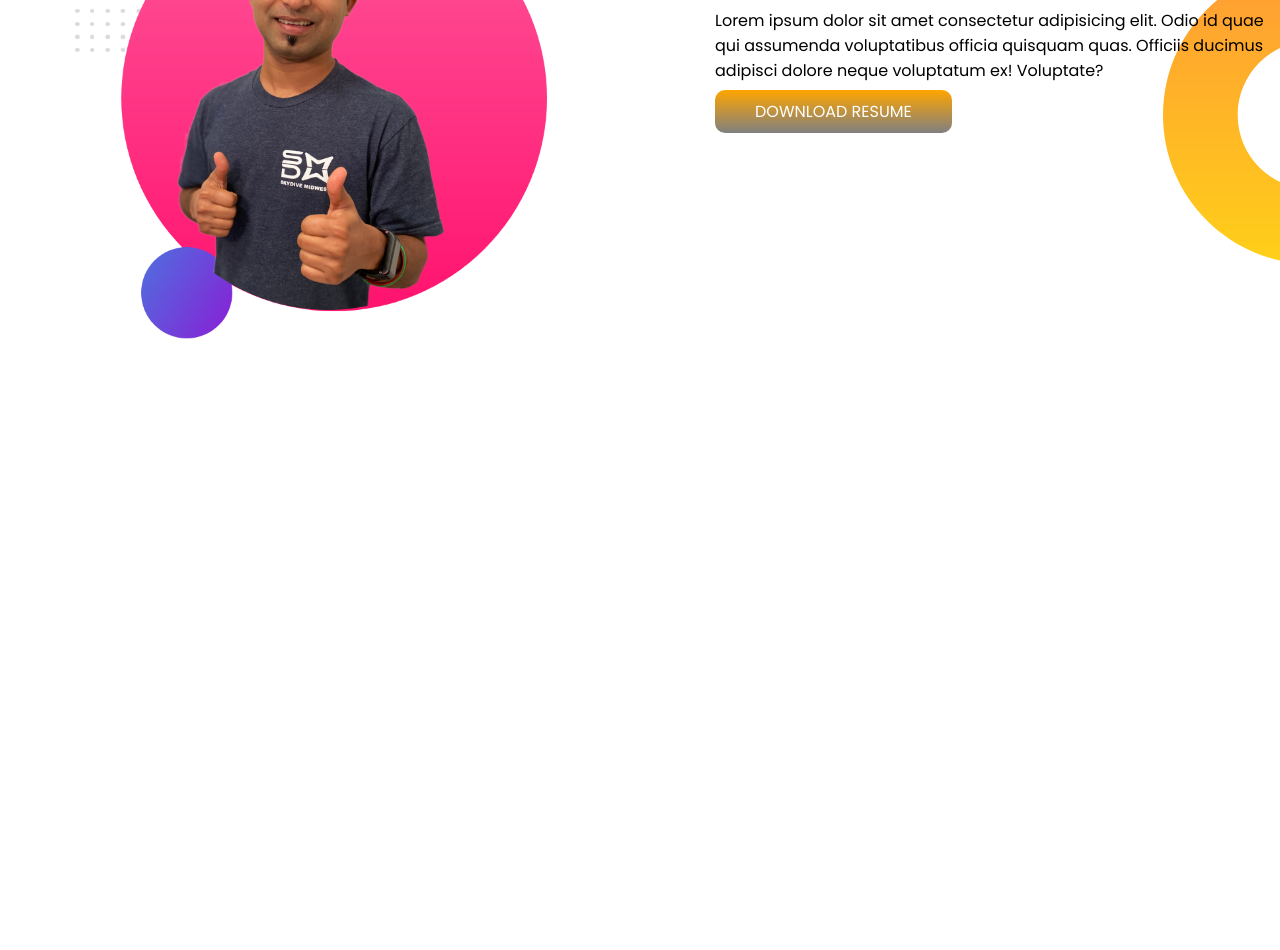
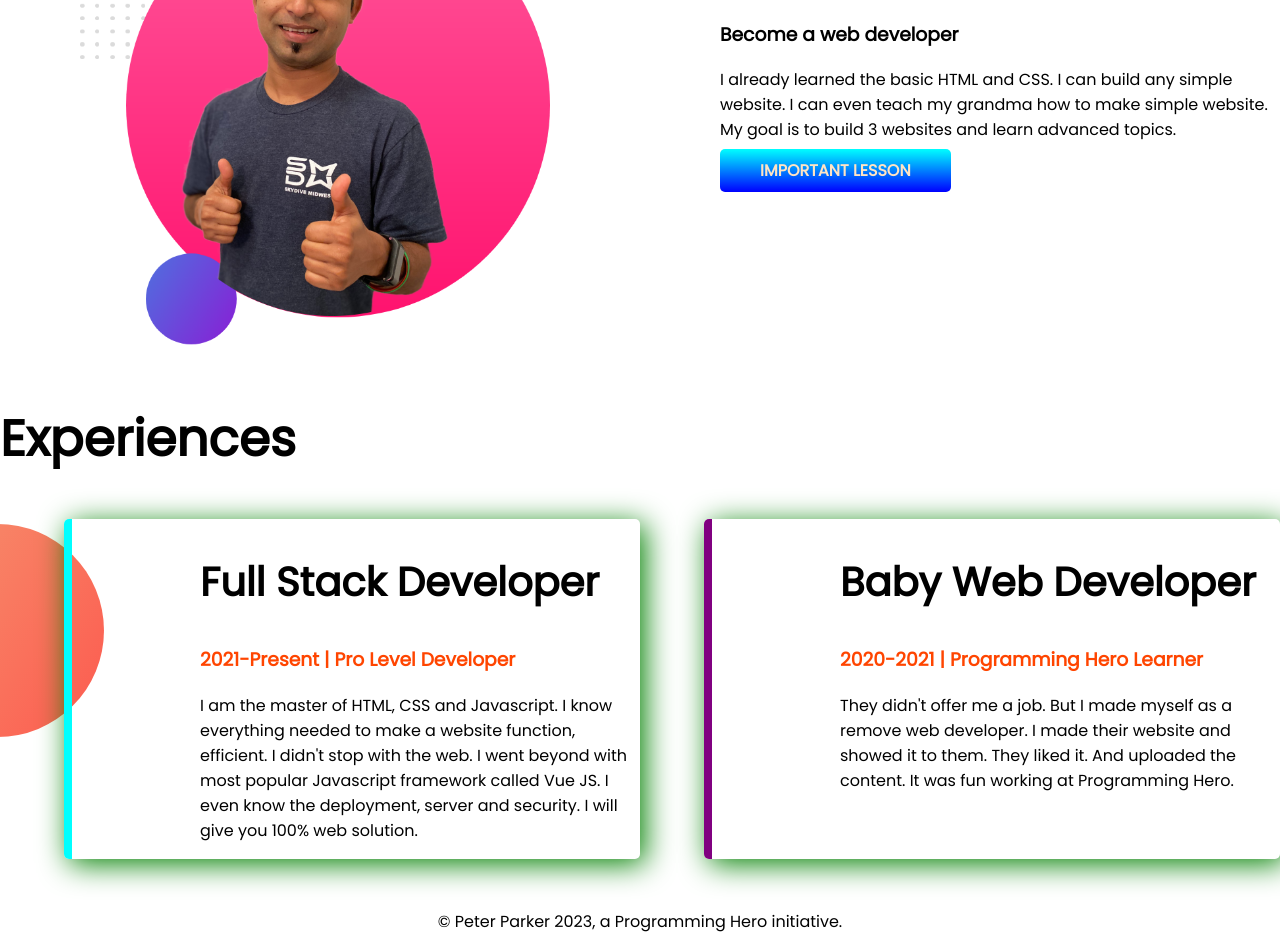
Before and after one commit to tareqiub/learn-alone, a plain HTML site: page index.html in a window 1280 px wide. Shown: the part 695-1645 px from the top of the page. Before the commit the page ends 1076 px from the top, so only its background shows below. Drawn offline with Linux system fonts and the light colour scheme.

Commit message:
semi final try

```diff
--- a/index.html
+++ b/index.html
@@ -4,37 +4,70 @@
     <meta charset="UTF-8">
     <meta http-equiv="X-UA-Compatible" content="IE=edge">
     <meta name="viewport" content="width=device-width, initial-scale=1.0">
-    <title>My-Developer-Portfolio</title>
-
+    <title>My First Try</title>
     <link rel="preconnect" href="https://fonts.googleapis.com">
     <link rel="preconnect" href="https://fonts.gstatic.com" crossorigin>
     <link href="https://fonts.googleapis.com/css2?family=Poppins&display=swap" rel="stylesheet">
     <link rel="stylesheet" href="style.css">
 </head>
 <body>
-    <section class="top-banner">
+    <section class="top-section flexible-container">
         <div class="half-width">
-            <h1>Welcome To</h1>
-        <h1> <span class="orange">Tareq's Portfolio</span>  Wold</h1>
-        <h5>Build Climber Train Stopper</h5>
-        <p>Lorem ipsum dolor sit amet consectetur, adipisicing elit. Aliquid rem blanditiis numquam error nulla voluptas veniam corrupti eaque commodi vel.</p>
-        <a class="link-button" target="_blank" href="https://www.google.com/">HIRE ME</a>
+            <h1>Welcome to <span class="orange">Tareq's</span> First</h1>
+            <h1>Website</h1>
+            <h3>Build Climber and Train Stopper</h3>
+            <p>
+            You might saw me jumping, climbing buildings, and stopping trains. But nobody pays me a dime for that work. That's why I am learning and mastering web development. I will not stop until I become the Web Development Hero.
+            </p>
+
+            <a class="link-button" target="_blank" href="https://web.programming-hero.com/restart5/video/restart5-4-7-experience-area-refactor-flexible-container-meaningful-class-name">MY COURSES</a>
+        </div>
+
+        <div class="half-width">
+        <img src="images/jhankar.png" alt="Jhankar_Pic">
+        </div>
+    </section>
+
+    <section class="dream-section flexible-container">
+        <div class="half-width">
+            <img src="images/jhankar2.png" alt="">
         </div>
         <div class="half-width">
-            <img src="images/jhankar.png" alt="">
+            <h2>Dream Big</h2>
+            <h3>Become a web developer</h3>
+            <p>
+                I already learned the basic HTML and CSS. I can build any simple website. I can even teach my grandma how to make simple website. My goal is to build 3 websites and learn advanced topics.
+            </p>
+            <a class="link-button" target="_blank" href="https://web.programming-hero.com/restart5/video/restart5-4-7-experience-area-refactor-flexible-container-meaningful-class-name">IMPORTANT LESSON</a>
+
         </div>
     </section>
-    <section class="dream-big">
-    <div class="half-width">
-        <img src="images/jhankar2.png" alt="">
 
-    </div>
-    <div class="half-width">
-        <h1>Dream Big</h1>
-        <h3>Become a Web Develper</h3>
-        <p>Lorem ipsum dolor sit amet consectetur adipisicing elit. Odio id quae qui assumenda voluptatibus officia quisquam quas. Officiis ducimus adipisci dolore neque voluptatum ex! Voluptate?</p>
-        <a class="link-button" target="_blank" href="https://www.google.com/">DOWNLOAD RESUME</a>
-    </div>
+    <section class="experience-section">
+        <h1>Experiences</h1>
+
+        <div class="flexible-container">
+
+            <div id="full-stack" class="experience-element">
+                <h2>Full Stack  Developer</h2>
+                <h3 class="orange">2021-Present | Pro Level Developer</h3>
+                <p>I am the master of HTML, CSS and Javascript. I know everything needed to make a website function, efficient. I didn't stop with the web. I went beyond with most popular Javascript framework called Vue JS. I even know the deployment, server and security. I will give you 100% web solution.</p>
+            </div>
+            <div id="Baby-dev" class="experience-element">
+                <h2>Baby Web Developer</h2>
+                <h3 class="orange">2020-2021 | Programming Hero Learner</h3>
+                <p>They didn't offer me a job. But I made myself as a remove web developer. I made their website and showed it to them. They liked it. And uploaded the content. It was fun working at Programming Hero.</p>
+            </div>
+        </div>
+
+
     </section>
+
 </body>
+
+<footer>
+    <p>
+        © Peter Parker 2023, a Programming Hero initiative.
+    </p>
+</footer>
 </html>
--- a/style.css
+++ b/style.css
@@ -1,37 +1,62 @@
 body{
     font-family: 'Poppins', sans-serif;
-    margin: 0%;
+    margin: 0;
 }
 .orange{
-    color: orange;
+    color: orangered;
 }
-section{
+h1{
+    font-size: 50px;
+}
+h2{
+    font-size: 40px;
+}
+.flexible-container{
     display: flex;
+    margin-bottom: 50px;
 }
 .half-width{
     width: 100%;
-    padding-left: 65px;
-    margin: 35px 10px;
+    padding-left: 80px;
 }
 .half-width img{
-    width: 85%;
+    width: 84%;
 
 }
-.link-button {
+.link-button{
     text-decoration: none;
-    background-image: linear-gradient(orange, grey);
-    padding: 10px 40px
-    ;
-    border-radius: 10px;
-    color: white;
+    background-image: linear-gradient(cyan, blue);
+    padding: 10px 40px;
+    border-radius: 5px;
+    font-weight: 700;
+    color: bisque;
+    }
+    .top-section{
+        background-image: url(images/top-banner.png);
+        background-repeat:no-repeat
+    }
+.experience-section{
+        background-image: url(images/exp-bg.png);
+        background-repeat: no-repeat;
+        background-position: left;
 
+    }
+
+    .experience-element{
+        width: 40%;
+        margin-left: 5%;
+        padding-left: 10%;
+        box-shadow: 5px  5px 30px green;
+        border-radius: 5px;
+
+    }
+
+    #full-stack{
+        border-left: 8px solid cyan;
+    }
+#Baby-dev{
+    border-left: 8px solid purple;
 }
-.top-banner{
-    background-image: url(images/top-banner.png);
-    background-repeat: no-repeat;
+footer{
+    text-align: center;
 }
-.dream-big{
-    background-image: url(images/dream-bg.png);
-    background-repeat: no-repeat;
-    background-position: right;
-}
```
